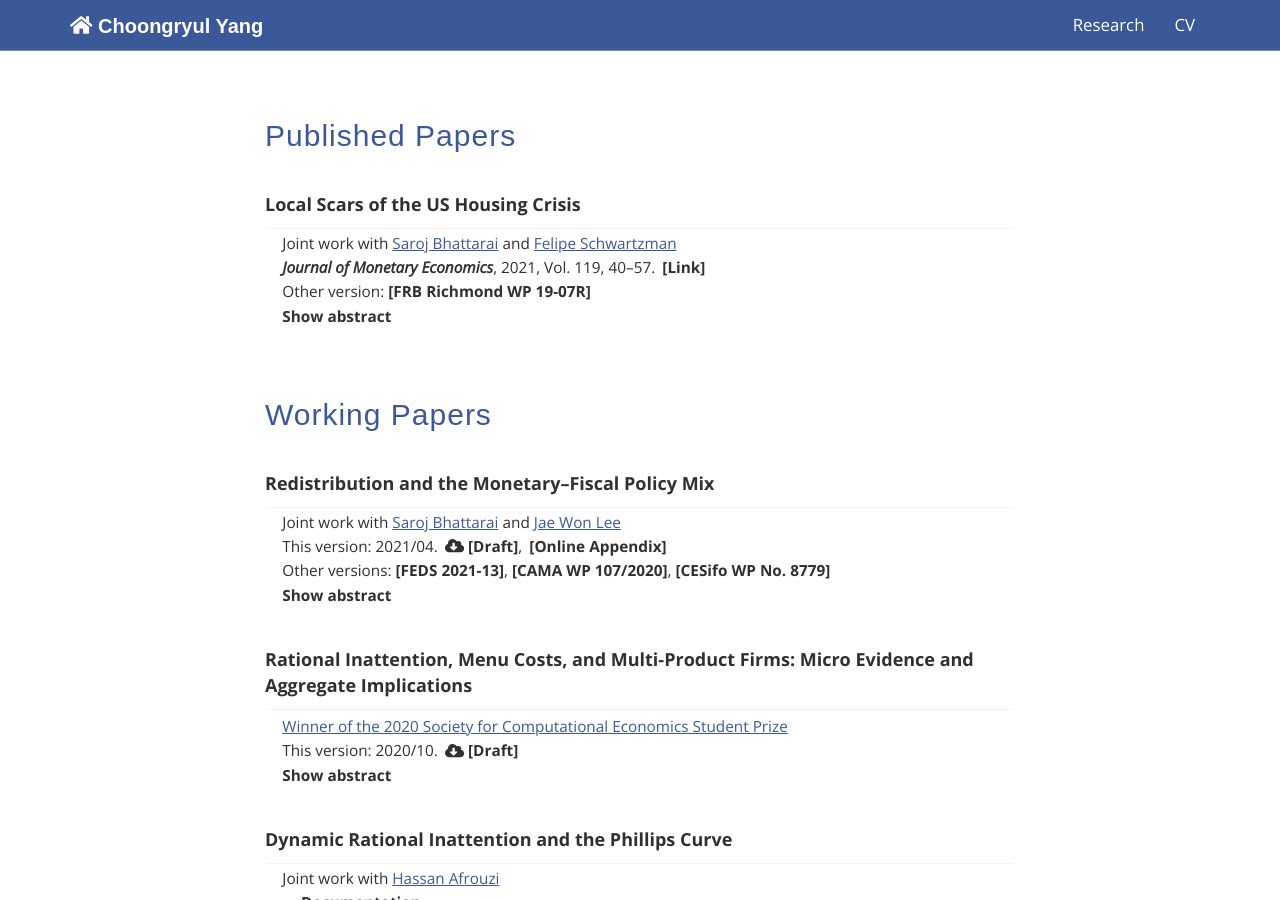
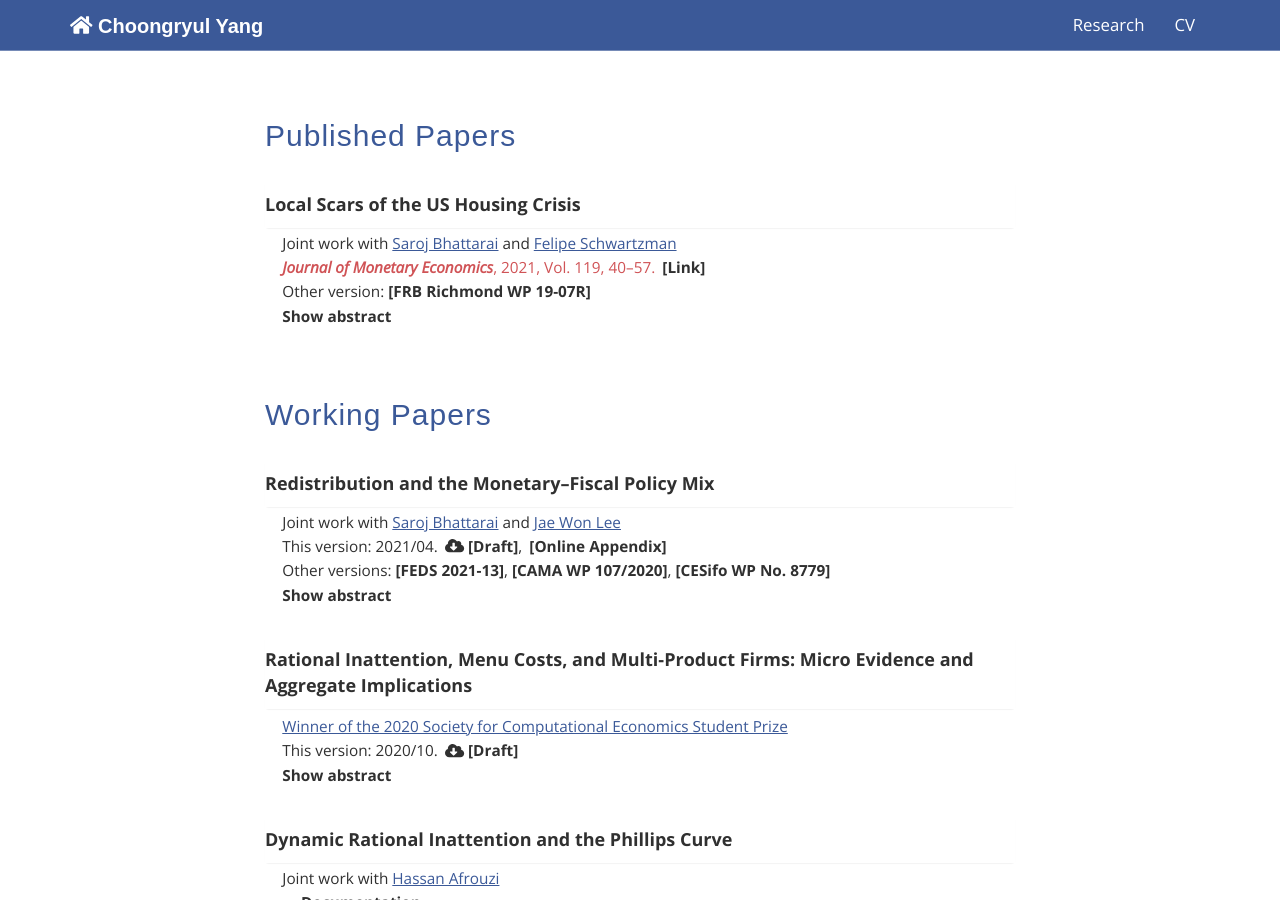
Before and after one commit to choongryulyang/choongryulyang.github.io, a Jekyll site: the page built from index.html, in a window 1280 px wide and 900 px high, scrolled down 841 px. Built offline with Jekyll 4.4.1, drawn with Linux system fonts in a browser that asks for light colours.

Commit message:
Update index.html

```diff
--- a/index.html
+++ b/index.html
@@ -87,7 +87,7 @@ title: Choongryul Yang
 						<a class="author" href="https://sites.google.com/view/felipeschwartzman/" target="_blank">Felipe Schwartzman</a>
 
 						<p style="margin-bottom:0px; font-size: 11.5pt">
-						<a style="color: #303030">
+						<a style="color: #D05356">
 						<b><i>Journal of Monetary Economics</i></b>, 2021, Vol. 119, 40&ndash;57.
 						<a class="two" style="margin-left: 0.2em" href="https://doi.org/10.1016/j.jmoneco.2021.02.001" target="_blank" onclick="ga('send','event','BSY JME', 'Click', 'Design')">
 						<b>[Link]</b></a>
```
